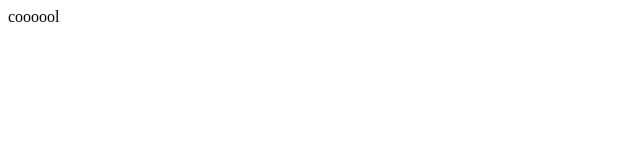
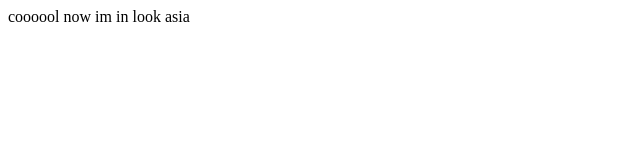
Before and after one commit to Av-Thanaraj/hello, a plain HTML site: page index.html in a window 1280 px wide. Shown: the whole page, without its empty margins (0-640 px from the left). Drawn offline with Linux system fonts and the light colour scheme.

Commit message:
Update index.html

```diff
--- a/index.html
+++ b/index.html
@@ -2,5 +2,6 @@
 <head><title>fit</title></head>
 <body>
 coooool
+now im in look asia
 </body>
 </html>
```
